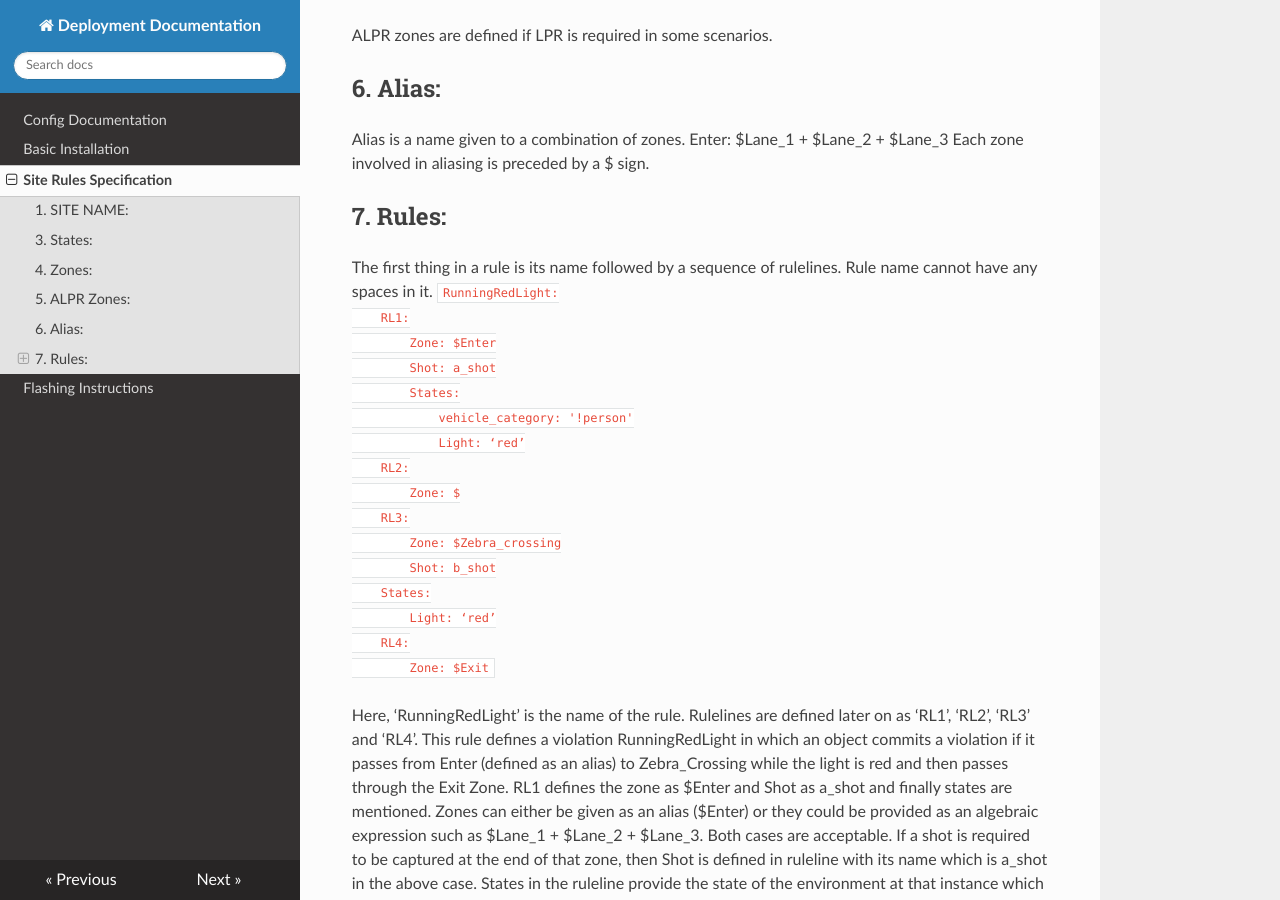
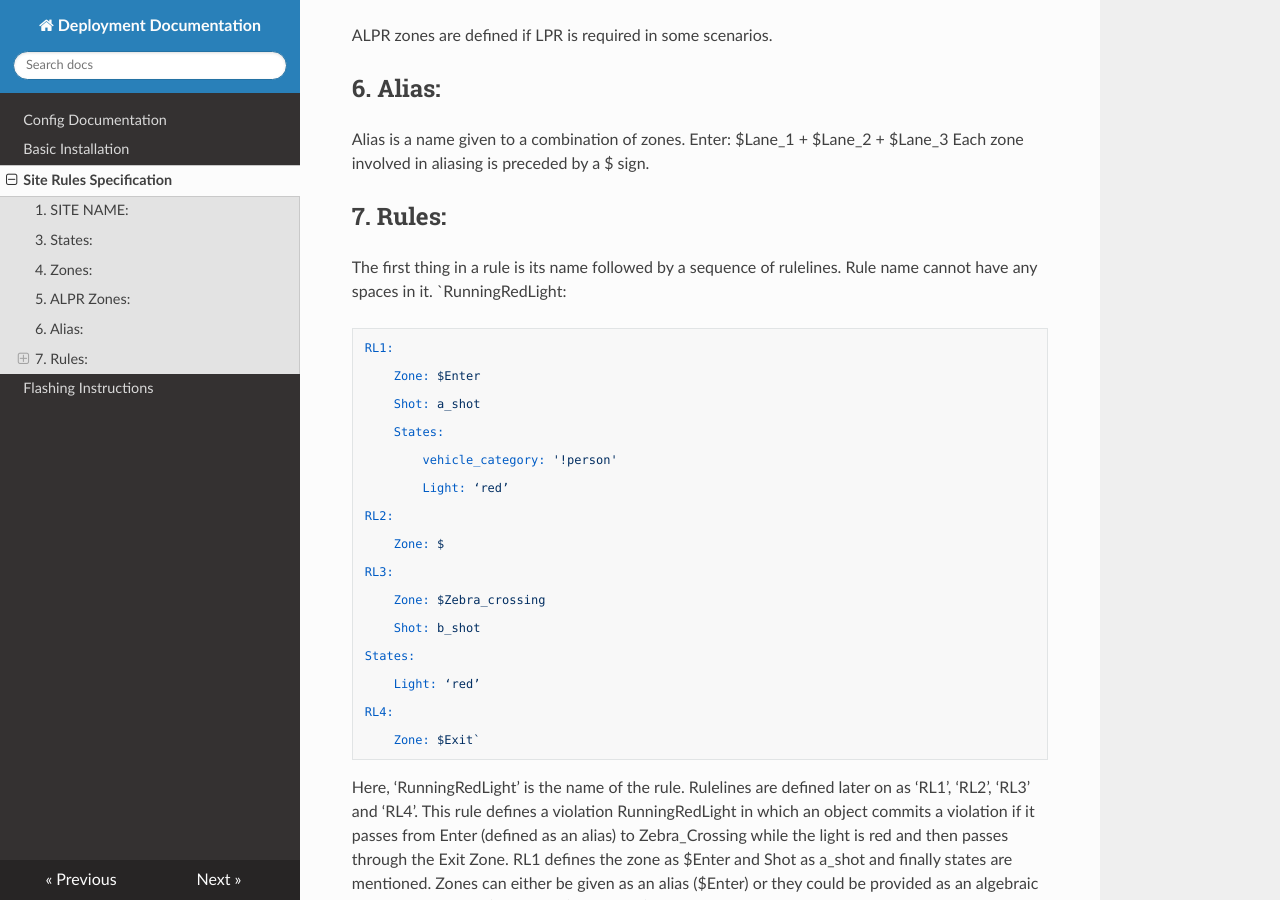
Before and after one commit to hazenai/system-docs, an MkDocs documentation site: the page built from docs/site-rules-specs.md, in a window 1280 px wide and 900 px high, scrolled down 1395 px. Built offline with MkDocs 1.6.1, drawn with Linux system fonts in a browser that asks for light colours; nearby versions of some CDN libraries.

```diff
--- a/docs/site-rules-specs.md
+++ b/docs/site-rules-specs.md
@@ -51,21 +51,37 @@ Each zone involved in aliasing is preceded by a $ sign.
 The first thing in a rule is its name followed by a sequence of rulelines. Rule name cannot have
 any spaces in it.
 `RunningRedLight:
+
     RL1:
+
         Zone: $Enter
+
         Shot: a_shot
+
         States:
+
             vehicle_category: '!person'
+
             Light: ‘red’
+
     RL2:
+
         Zone: $
+
     RL3:
+
         Zone: $Zebra_crossing
+
         Shot: b_shot
+
     States:
+
         Light: ‘red’
+
     RL4:
+
         Zone: $Exit`
+
 
 Here, ‘RunningRedLight’ is the name of the rule. Rulelines are defined later on as ‘RL1’, ‘RL2’,
 ‘RL3’ and ‘RL4’. This rule defines a violation RunningRedLight in which an object commits a
@@ -83,7 +99,8 @@ applies to every vehicle category except a person.
 * ‘|’ which performs the OR operation. For instance, if it was required that even crossing the
 region while the light is yellow is a violation, then State Light could be defined as Light:
 ‘red|yellow’.
-* AND operator is not supported because the value of states are mutually exclusive, and there
+
+AND operator is not supported because the value of states are mutually exclusive, and there
 can’t be two values of a single factor at a given time. Rest of the rulelines are defined in the same
 way as RL1 but RL2 is a unique ruleline, which is written when the regions between RL1 and RL3are disjoint. In that case a ruleline with Zone $ is defined, which corresponds to any region. So, if
 the Enter region and Zebra regions are disjoint, we don’t care where the object goes in between
```
